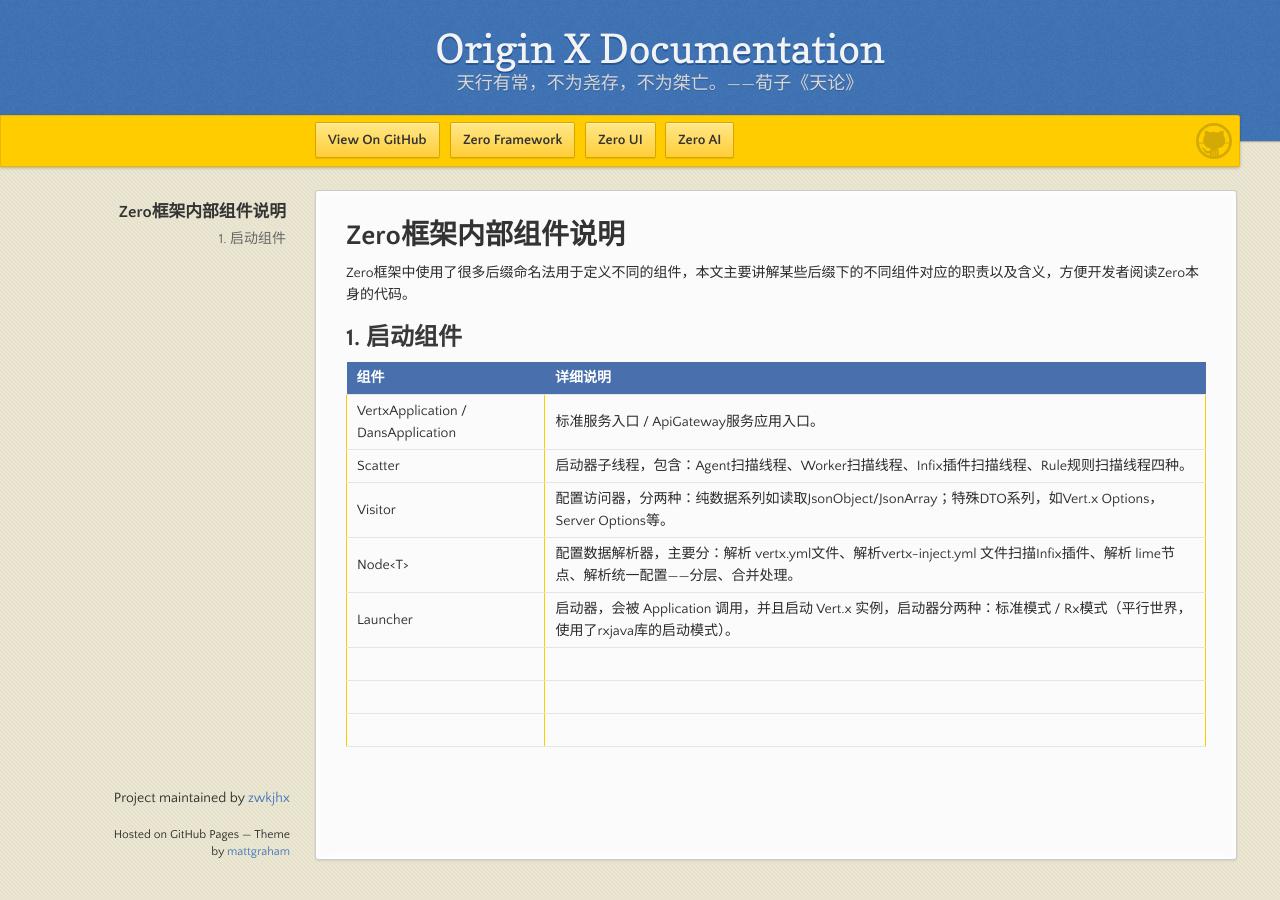
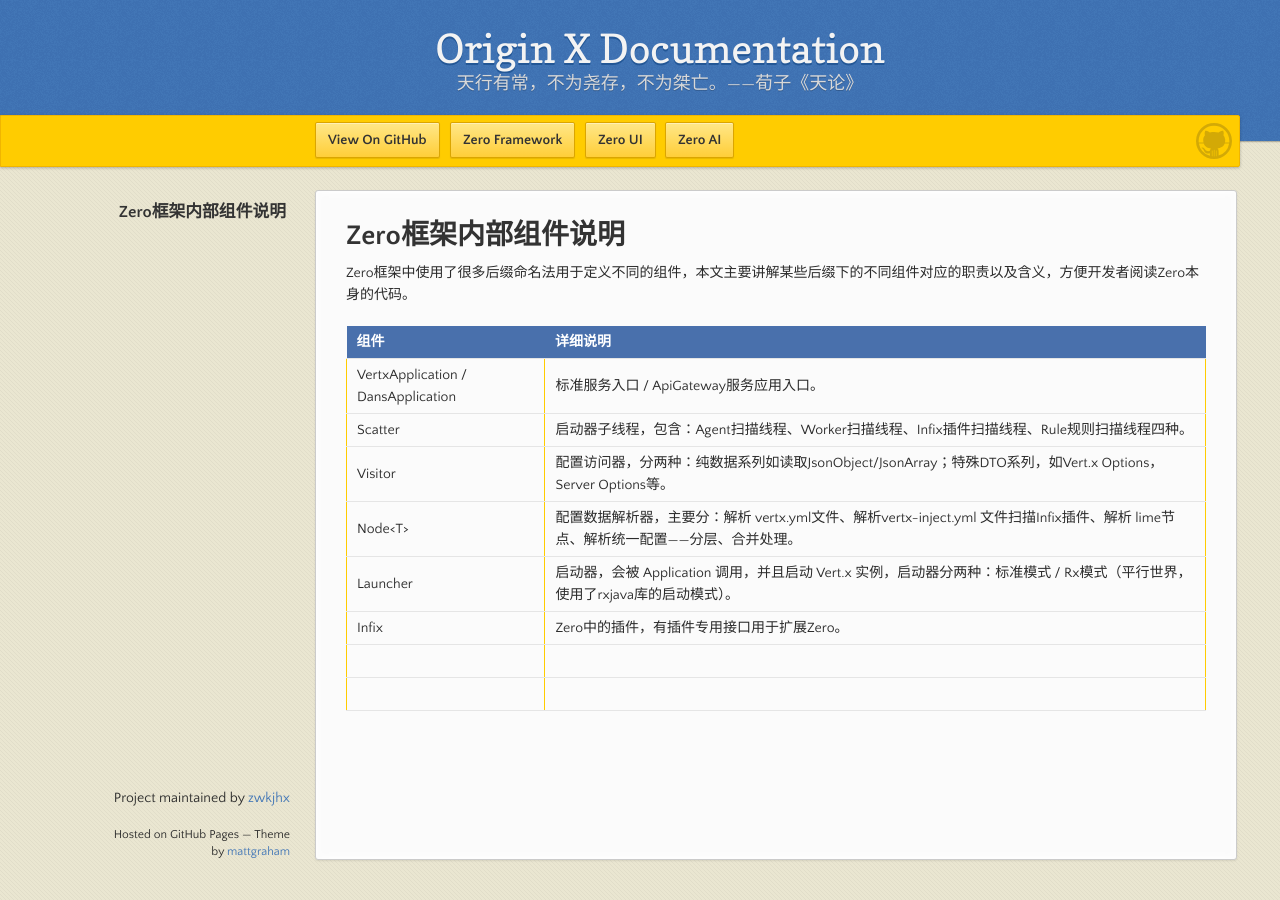
Before and after one commit to zwkjhx/ox-doc, a Jekyll site: the page built from specification/1-zerogui-fan/spc-004-zeronei-bu-zu-jian-shuo-ming.md, in a window 1280 px wide. Built offline with Jekyll 4.4.1, drawn with Linux system fonts in a browser that asks for light colours; our own code applies the rules of GitHub Pages for plain Markdown files.

Commit message:
Updates specification/1-zerogui-fan/spc-004-zeronei-bu-zu-jian-shuo-ming.md
Auto commit by GitBook Editor

```diff
--- a/specification/1-zerogui-fan/spc-004-zeronei-bu-zu-jian-shuo-ming.md
+++ b/specification/1-zerogui-fan/spc-004-zeronei-bu-zu-jian-shuo-ming.md
@@ -1,8 +1,6 @@
 # Zero框架内部组件说明
 
 Zero框架中使用了很多后缀命名法用于定义不同的组件，本文主要讲解某些后缀下的不同组件对应的职责以及含义，方便开发者阅读Zero本身的代码。
-
-## 1. 启动组件
 
 | 组件 | 详细说明 |
 | :--- | :--- |
@@ -11,6 +9,6 @@
 | Visitor | 配置访问器，分两种：纯数据系列如读取JsonObject/JsonArray；特殊DTO系列，如Vert.x Options，Server Options等。 |
 | Node&lt;T&gt; | 配置数据解析器，主要分：解析 vertx.yml文件、解析vertx-inject.yml 文件扫描Infix插件、解析 lime节点、解析统一配置——分层、合并处理。 |
 | Launcher | 启动器，会被 Application 调用，并且启动 Vert.x 实例，启动器分两种：标准模式 / Rx模式（平行世界，使用了rxjava库的启动模式）。 |
+| Infix | Zero中的插件，有插件专用接口用于扩展Zero。 |
 |  |  |
 |  |  |
-|  |  |
```
